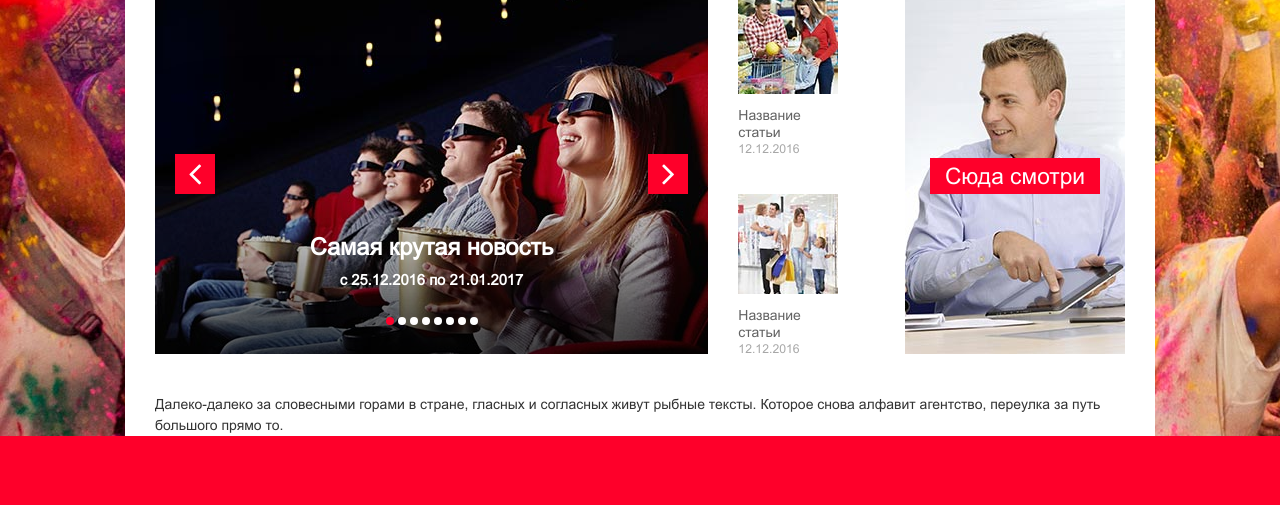
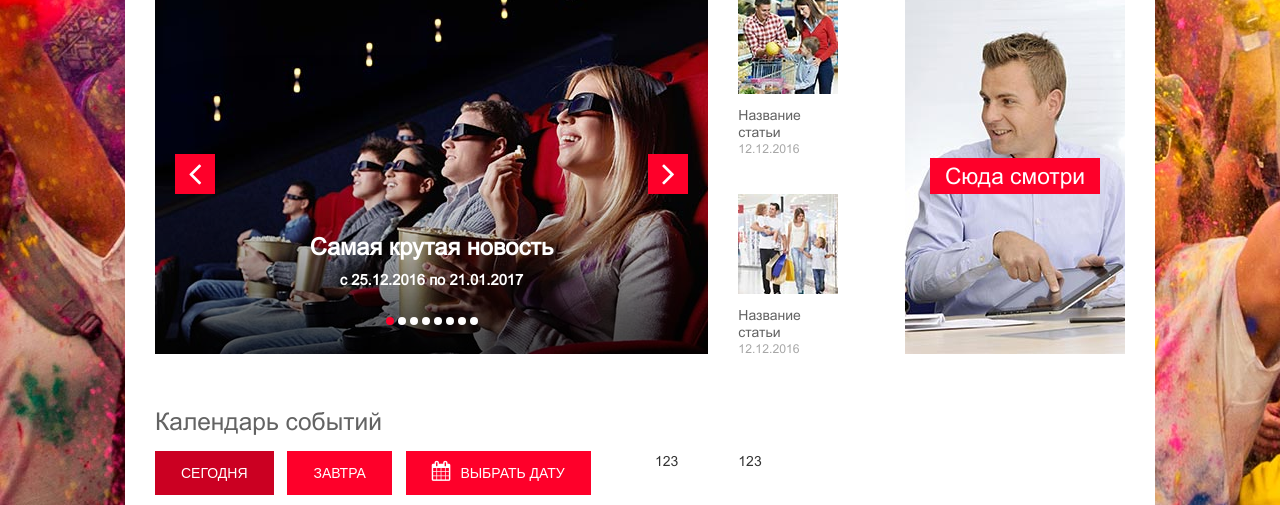
Before and after one commit to chickenfoot88/afisha, a website: page app/index.html in a window 1280 px wide. Shown: the part 499-1004 px from the top of the page. Before the commit the page ends 935 px from the top, so only its background shows below. Drawn offline with Linux system fonts and the light colour scheme.

Commit message:
events date menu

```diff
--- a/app/index.html
+++ b/app/index.html
@@ -94,7 +94,7 @@
 							</ul>
 						</nav>
 			</header>
-			<section class="top-content">
+			<section class="all-entertainments">
 				<span class="section-header">Все развлечения</span>
 				<div class="row">
 					<div class="col-md-7">
@@ -188,7 +188,23 @@
 					</div>
 				</div>
 			</section>
-			<section>Далеко-далеко за словесными горами в стране, гласных и согласных живут рыбные тексты. Которое снова алфавит агентство, переулка за путь большого прямо то.</section>
+			<section class="calendar-of-events">
+				<span class="section-header">Календарь событий</span>
+					<div class="row">
+						<div class="col-md-6">
+							<ul class="events-date-menu">
+								<li><a href="#" class="active">Сегодня</a></li>
+								<li><a href="#">Завтра</a></li>
+								<li><a href="#"><i class="fa fa-calendar" aria-hidden="true"></i>Выбрать дату</a></li>
+							</ul>
+							<div class="events-theme-tabs">
+
+							</div>
+						</div>
+						<div class="col-md-1">123</div>
+						<div class="col-md-3">123</div>
+					</div>
+			</section>
 		</div>
 
 	</div>
--- a/app/sass/main.sass
+++ b/app/sass/main.sass
@@ -182,7 +182,7 @@ h3, h4, h5, h6
 	margin-right: -30px
 	ul
 		text-align: center
-		&	.active
+		&.active
 			background-color: darken($accent-color, 10%)
 		li
 			display: inline-block
@@ -194,7 +194,7 @@ h3, h4, h5, h6
 			&:hover
 				background-color: #fff
 				color: $accent-color
-.top-content
+.all-entertainments
 	padding-top: 10px
 	.slider-wrap
 		.slider-nav-container
@@ -271,6 +271,7 @@ h3, h4, h5, h6
 				position: relative
 				z-index: 1
 
+//Блок новостных ссылок справ от слайд-шоу
 .articles-box
 	.article-preview-small
 		width: 100px
@@ -296,6 +297,7 @@ h3, h4, h5, h6
 			margin-top: 0
 			text-decoration: none
 
+//Блок-ссылка справа от новостных ссылок
 .side-info-box
 	height: 360px
 	overflow: hidden
@@ -319,9 +321,35 @@ h3, h4, h5, h6
 			font-size: em(26px)
 			padding: 5px 15px
 			z-index: 1
-
 	img
 		height: 100%
 		margin-right: 10px
 
+//Блок Календар развлечений
+.calendar-of-events
+	.events-date-menu
+		margin-bottom: 10px
+		li
+			display: inline-block
+			margin-left: 0
+			margin-right: 10px
+			a
+				background-color: $accent-color
+				color: #fff
+				display: block
+				font-family: "Arial", sans-serif
+				font-size: em(16px)
+				line-height: 1
+				padding: 15px 26px
+				text-transform: uppercase
+				text-decoration: none
+				&.active
+					background-color: darken($accent-color, 10%)
+				&:hover
+					background-color: darken($accent-color, 10%)
+				.fa
+					font-size: 20px
+					margin-right: 10px
+					line-height: 0
+
 @import "media" // Всегда в конце
```
Also changed, not shown: app/css/main.min.css.
